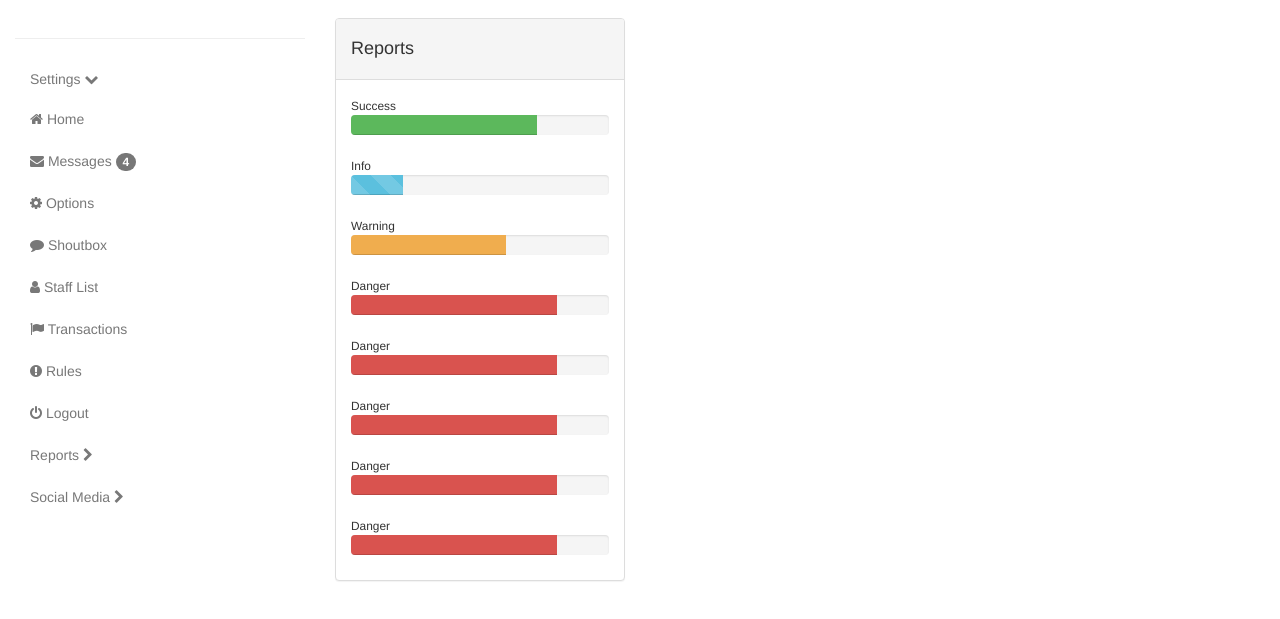
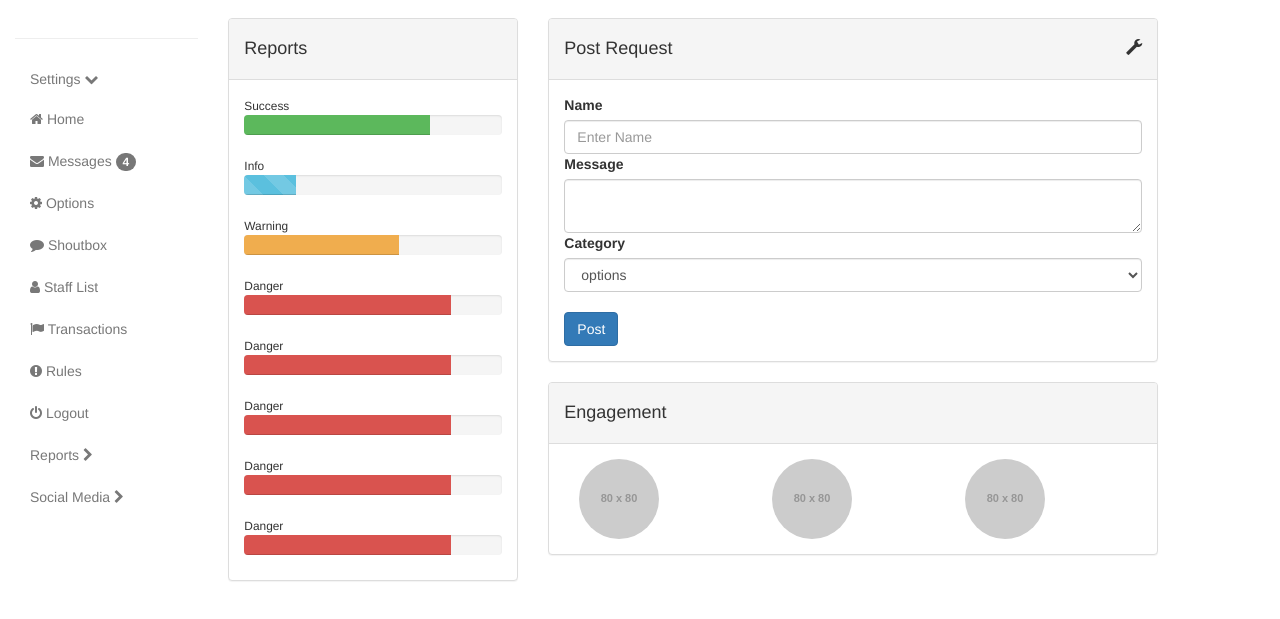
Before and after one commit to TanSA05/AngelHack, a plain HTML site: page index.html in a window 1280 px wide. Shown: the part 53-672 px from the top of the page. Drawn offline with nearby package versions, Linux system fonts and the light colour scheme; placeholder pictures from the web are drawn by us.

Commit message:
new message

```diff
--- a/index.html
+++ b/index.html
@@ -45,7 +45,7 @@
 <!-- Main -->
 <div class="container-fluid">
     <div class="row">
-        <div class="col-lg-3">
+        <div class="col-lg-2">
             <!-- Left column -->
             <!-- <a href="#"><strong><i class="glyphicon glyphicon-wrench"></i> Tools</strong></a> -->
 
@@ -135,6 +135,64 @@
                     </div>
                 </div>
                 <!--/panel-body-->
+                 <div class="col-sm-6">
+                <div class="panel panel-default">
+                        <div class="panel-heading">
+                            <div class="panel-title">
+                                <i class="glyphicon glyphicon-wrench pull-right"></i>
+                                <h4>Post Request</h4>
+                            </div>
+                        </div>
+                        <div class="panel-body">
+                            <form class="form form-vertical">
+                                <div class="control-group">
+                                    <label>Name</label>
+                                    <div class="controls">
+                                        <input type="text" class="form-control" placeholder="Enter Name">
+                                    </div>
+                                </div>
+                                <div class="control-group">
+                                    <label>Message</label>
+                                    <div class="controls">
+                                        <textarea class="form-control"></textarea>
+                                    </div>
+                                </div>
+                                <div class="control-group">
+                                    <label>Category</label>
+                                    <div class="controls">
+                                        <select class="form-control">
+                                            <option>options</option>
+                                        </select>
+                                    </div>
+                                </div>
+                                <div class="control-group">
+                                    <label></label>
+                                    <div class="controls">
+                                        <button type="submit" class="btn btn-primary">
+                                            Post
+                                        </button>
+                                    </div>
+                                </div>
+                            </form>
+                        </div>
+                        <!--/panel content-->
+                    </div>
+                    <!--/panel-->
+
+                    <div class="panel panel-default">
+                        <div class="panel-heading">
+                            <div class="panel-title">
+                                <h4>Engagement</h4></div>
+                        </div>
+                        <div class="panel-body">
+                            <div class="col-xs-4 text-center"><img src="http://placehold.it/80/BBBBBB/FFF" class="img-circle img-responsive"></div>
+                            <div class="col-xs-4 text-center"><img src="http://placehold.it/80/EFEFEF/555" class="img-circle img-responsive"></div>
+                            <div class="col-xs-4 text-center"><img src="http://placehold.it/80/EEEEEE/222" class="img-circle img-responsive"></div>
+                        </div>
+                    </div>
+                    <!--/panel-->
+
+                </div>
         </div>
         <!--/panel-->
 </div>
```
